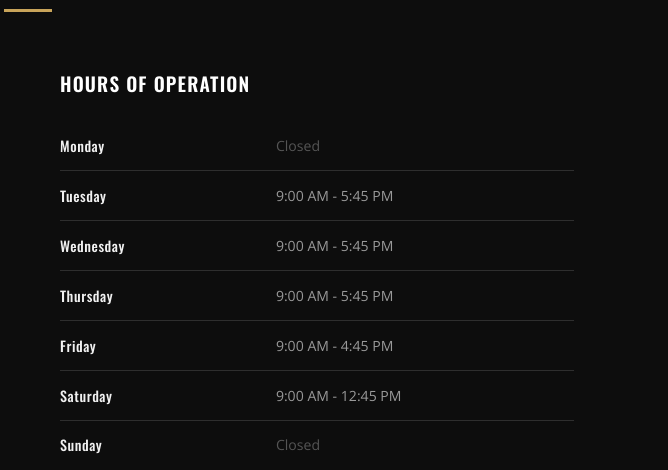
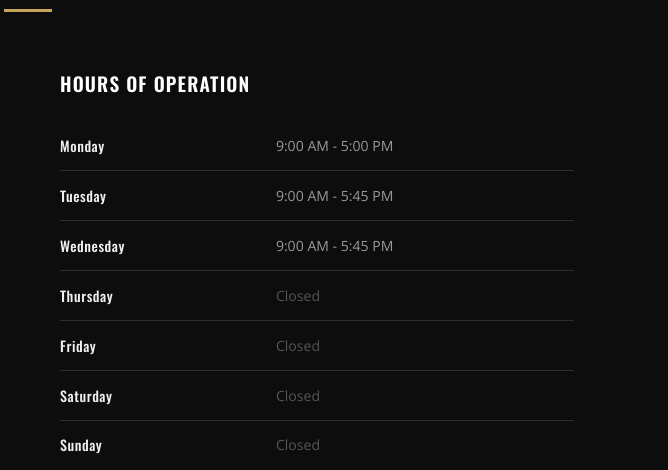
Before and after one commit to waan1232/Cindy-barbershop, a plain HTML site: page index.html in a window 1280 px wide. Shown: the part 5180-5650 px from the top of the page, 612-1280 px from the left. Drawn offline with nearby package versions, Linux system fonts and the light colour scheme.

Commit message:
Thanksgiving week: Mon open 9-5, Thu-Sat closed
Co-Authored-By: Claude Sonnet 4.6 <noreply@anthropic.com>
Claude-Session: https://claude.ai/code/session_01EFAi7F4K5ZZ98xB5ESSs1p

```diff
--- a/index.html
+++ b/index.html
@@ -1285,7 +1285,7 @@
           <tbody>
             <tr>
               <td>Monday</td>
-              <td class="closed-day">Closed</td>
+              <td>9:00 AM - 5:00 PM</td>
             </tr>
             <tr>
               <td>Tuesday</td>
@@ -1297,15 +1297,15 @@
             </tr>
             <tr>
               <td>Thursday</td>
-              <td>9:00 AM - 5:45 PM</td>
+              <td class="closed-day">Closed</td>
             </tr>
             <tr>
               <td>Friday</td>
-              <td>9:00 AM - 4:45 PM</td>
+              <td class="closed-day">Closed</td>
             </tr>
             <tr>
               <td>Saturday</td>
-              <td>9:00 AM - 12:45 PM</td>
+              <td class="closed-day">Closed</td>
             </tr>
             <tr>
               <td>Sunday</td>
```
